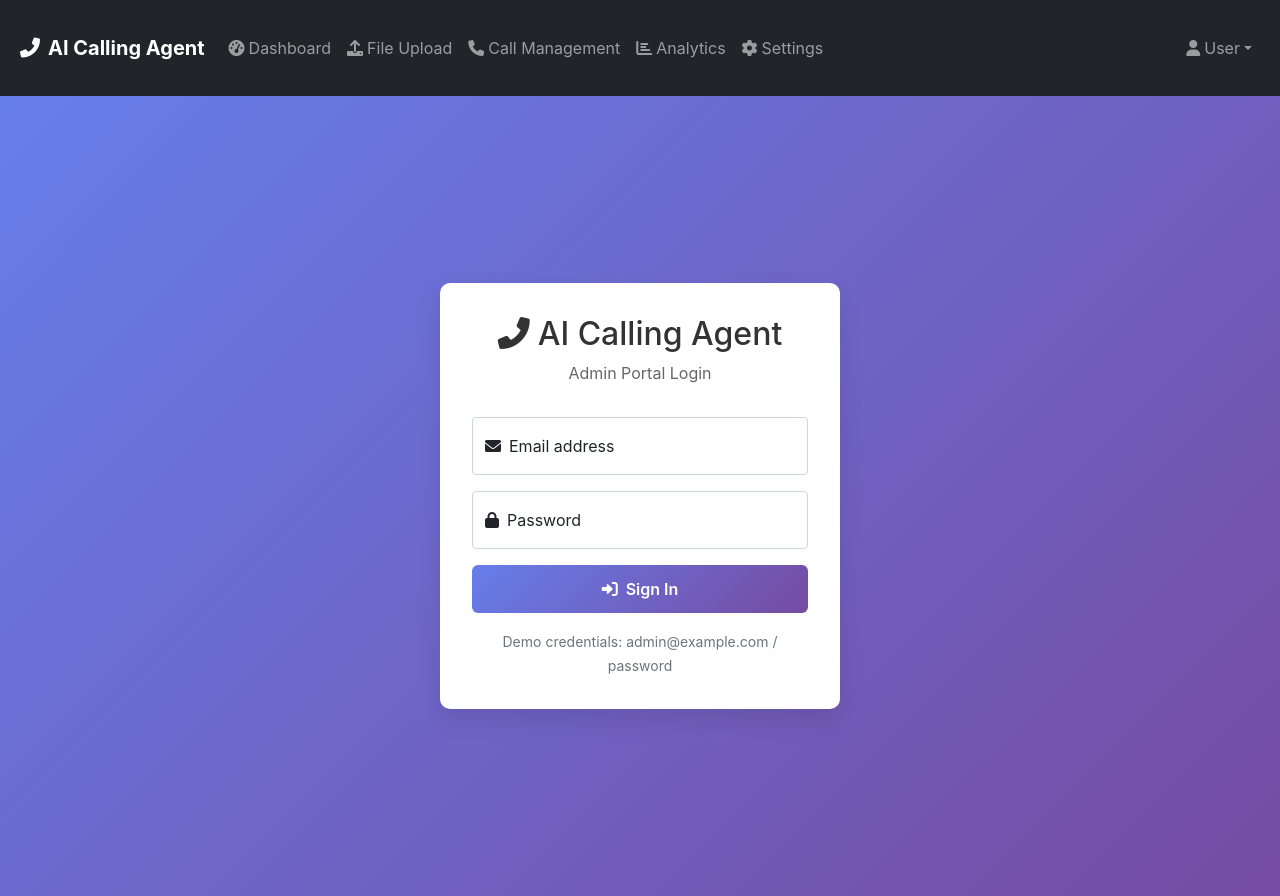
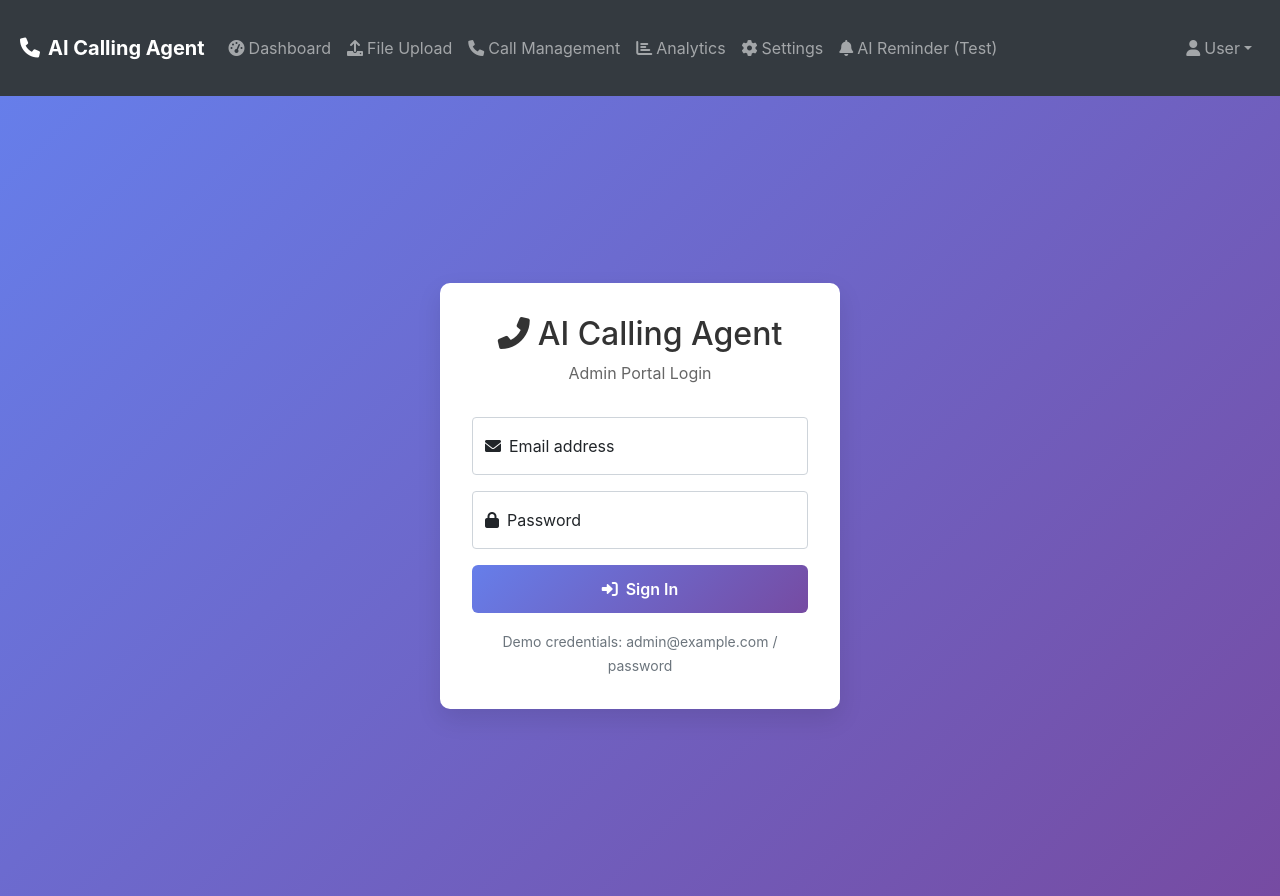
Before and after one commit to consultedge/Visionary, a React (Create React App) app: page /login in a window 1280 px wide. Built offline with nearby package versions, Linux system fonts and the light colour scheme.

Commit message:
Update Navbar.js

```diff
--- a/src/components/Navbar.js
+++ b/src/components/Navbar.js
@@ -15,10 +15,10 @@ function Navbar() {
   };
 
   return (
-    <nav className="navbar navbar-expand-lg navbar-dark bg-dark">
+    <nav className="navbar navbar-expand-lg navbar-dark navbar-custom">
       <div className="container-fluid">
-        <Link className="navbar-brand" to="/">
-          <i className="fas fa-phone-alt me-2"></i>
+        <Link className="navbar-brand" to="/dashboard">
+          <i className="fas fa-phone me-2"></i>
           AI Calling Agent
         </Link>
 
@@ -34,33 +34,58 @@ function Navbar() {
         <div className="collapse navbar-collapse" id="navbarNav">
           <ul className="navbar-nav me-auto">
             <li className="nav-item">
-              <Link className={`nav-link ${isActive('/dashboard')}`} to="/dashboard">
+              <Link
+                className={`nav-link ${isActive('/dashboard')}`}
+                to="/dashboard"
+              >
                 <i className="fas fa-tachometer-alt me-1"></i>
                 Dashboard
               </Link>
             </li>
             <li className="nav-item">
-              <Link className={`nav-link ${isActive('/upload')}`} to="/upload">
+              <Link
+                className={`nav-link ${isActive('/upload')}`}
+                to="/upload"
+              >
                 <i className="fas fa-upload me-1"></i>
                 File Upload
               </Link>
             </li>
             <li className="nav-item">
-              <Link className={`nav-link ${isActive('/calls')}`} to="/calls">
+              <Link
+                className={`nav-link ${isActive('/calls')}`}
+                to="/calls"
+              >
                 <i className="fas fa-phone me-1"></i>
                 Call Management
               </Link>
             </li>
             <li className="nav-item">
-              <Link className={`nav-link ${isActive('/analytics')}`} to="/analytics">
+              <Link
+                className={`nav-link ${isActive('/analytics')}`}
+                to="/analytics"
+              >
                 <i className="fas fa-chart-bar me-1"></i>
                 Analytics
               </Link>
             </li>
             <li className="nav-item">
-              <Link className={`nav-link ${isActive('/settings')}`} to="/settings">
+              <Link
+                className={`nav-link ${isActive('/settings')}`}
+                to="/settings"
+              >
                 <i className="fas fa-cog me-1"></i>
                 Settings
+              </Link>
+            </li>
+            {/* NEW: AI Reminder (Test) */}
+            <li className="nav-item">
+              <Link
+                className={`nav-link ${isActive('/ai-reminder-test')}`}
+                to="/ai-reminder-test"
+              >
+                <i className="fas fa-bell me-1"></i>
+                AI Reminder (Test)
               </Link>
             </li>
           </ul>
@@ -78,11 +103,7 @@ function Navbar() {
                 {currentUser?.name || 'User'}
               </a>
               <ul className="dropdown-menu">
-                <li>
-                  <span className="dropdown-item-text">
-                    <small className="text-muted">{currentUser?.email}</small>
-                  </span>
-                </li>
+                <li><span className="dropdown-item-text">{currentUser?.email}</span></li>
                 <li><hr className="dropdown-divider" /></li>
                 <li>
                   <button className="dropdown-item" onClick={handleLogout}>
```
